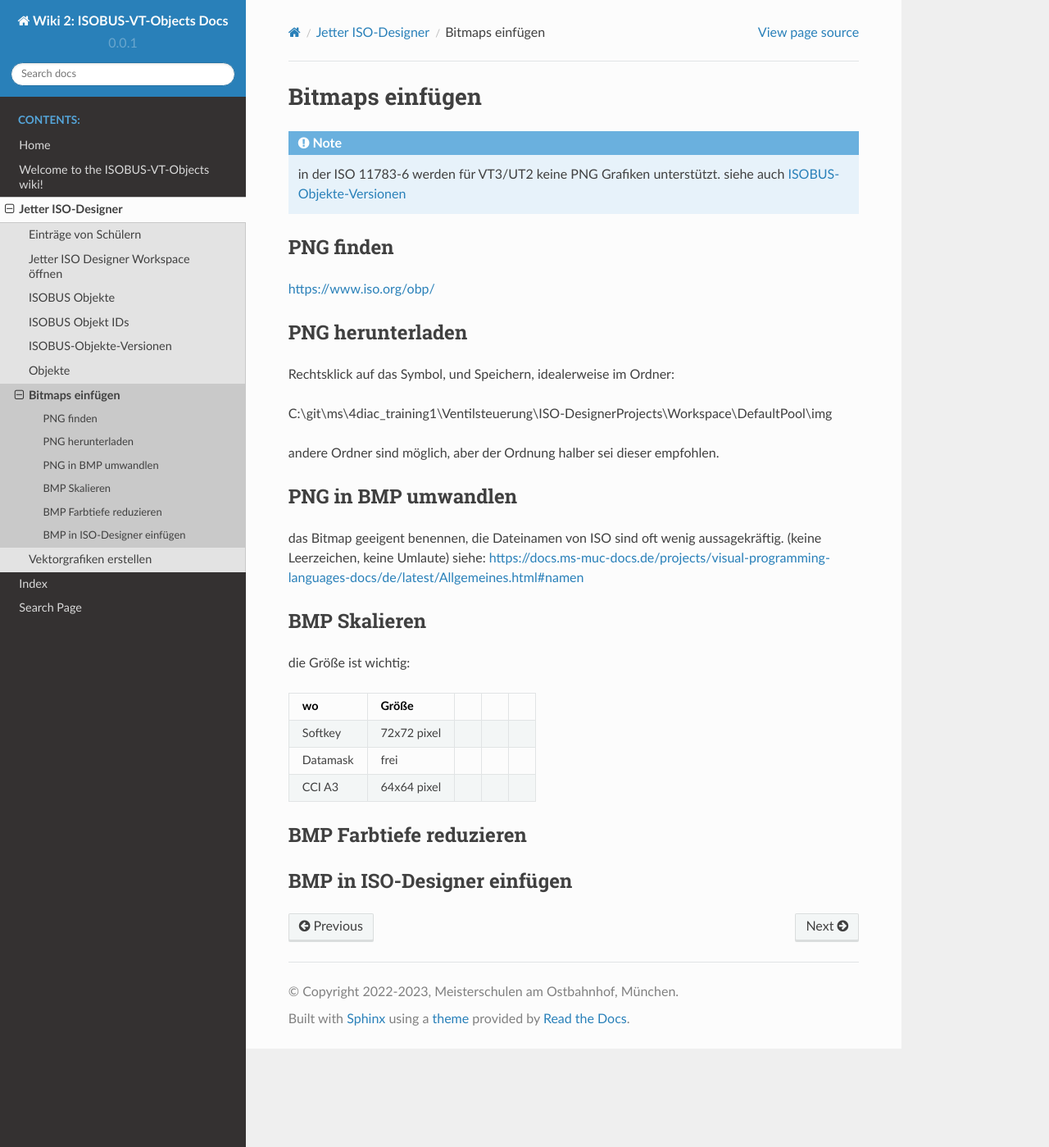
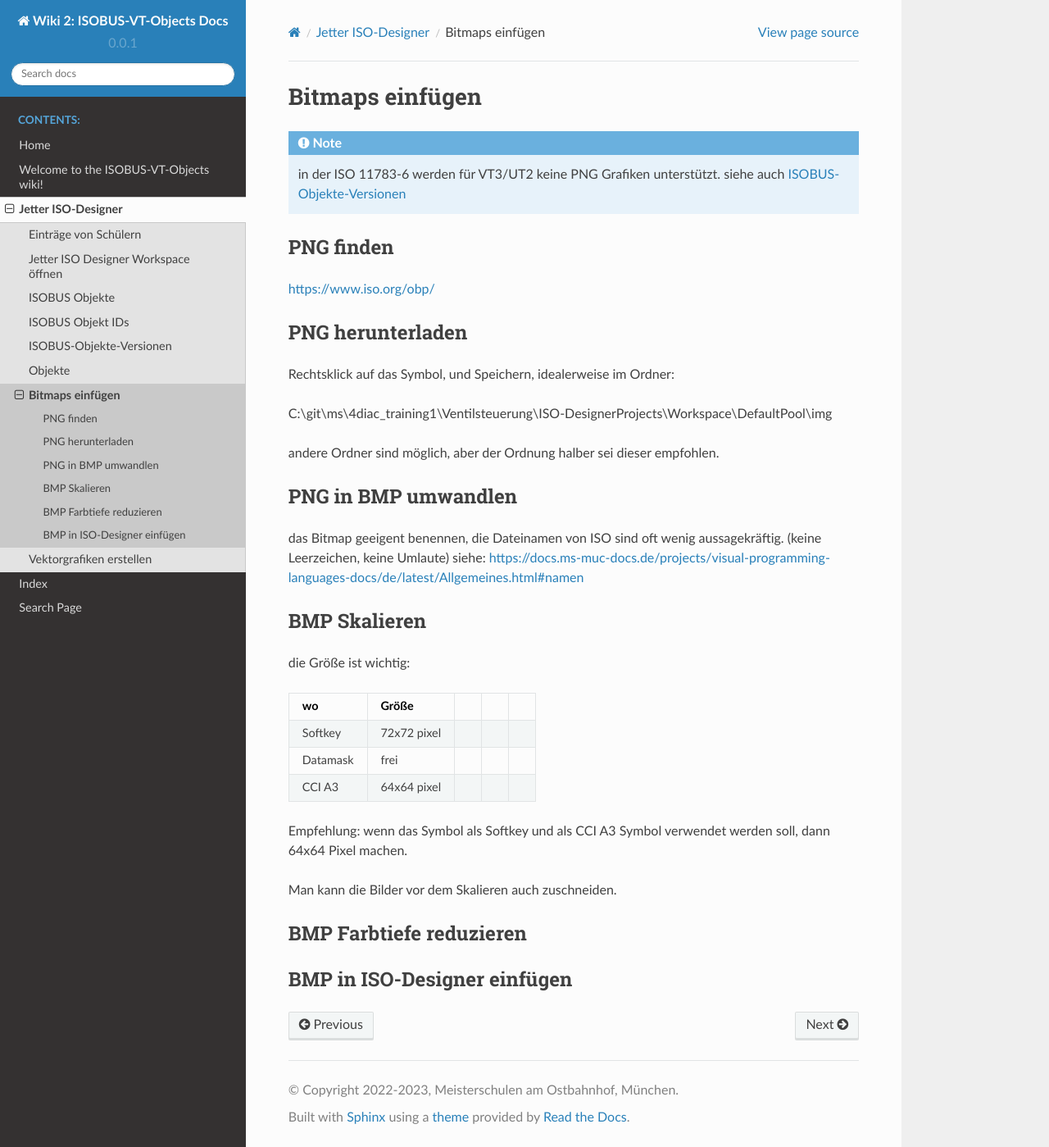
Before and after one commit to Meisterschulen-am-Ostbahnhof-Munchen/ISOBUS-VT-Objects-docs, a Sphinx documentation site: the page built from docs/Bitmaps_einfuegen.md, in a window 1280 px wide and 1399 px high. Shown: the whole window at 82% size. Built offline with Sphinx 7.4.7 and the Read the Docs theme 2.0.0, drawn with Linux system fonts in a browser that asks for light colours.

Commit message:
Update Bitmaps_einfuegen.md

```diff
--- a/docs/Bitmaps_einfuegen.md
+++ b/docs/Bitmaps_einfuegen.md
@@ -36,8 +36,14 @@ die Größe ist wichtig:
 | Datamask | frei        |   |   |   |
 | CCI A3   | 64x64 pixel |   |   |   |
 
+Empfehlung:
+wenn das Symbol als Softkey und als CCI A3 Symbol verwendet werden soll, dann 64x64 Pixel machen.
+
+Man kann die Bilder vor dem Skalieren auch zuschneiden.
 
 
 ## BMP Farbtiefe reduzieren
 
+
+
 ## BMP in ISO-Designer einfügen
```
